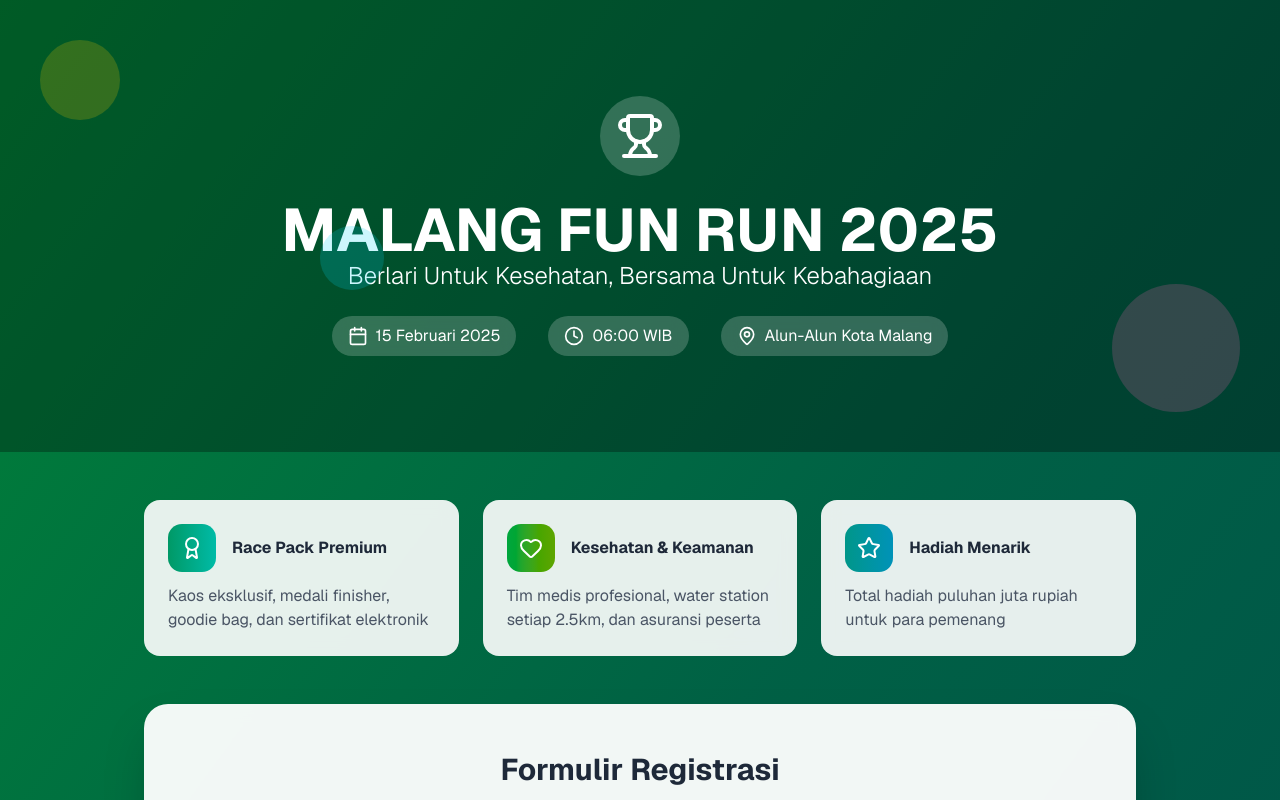
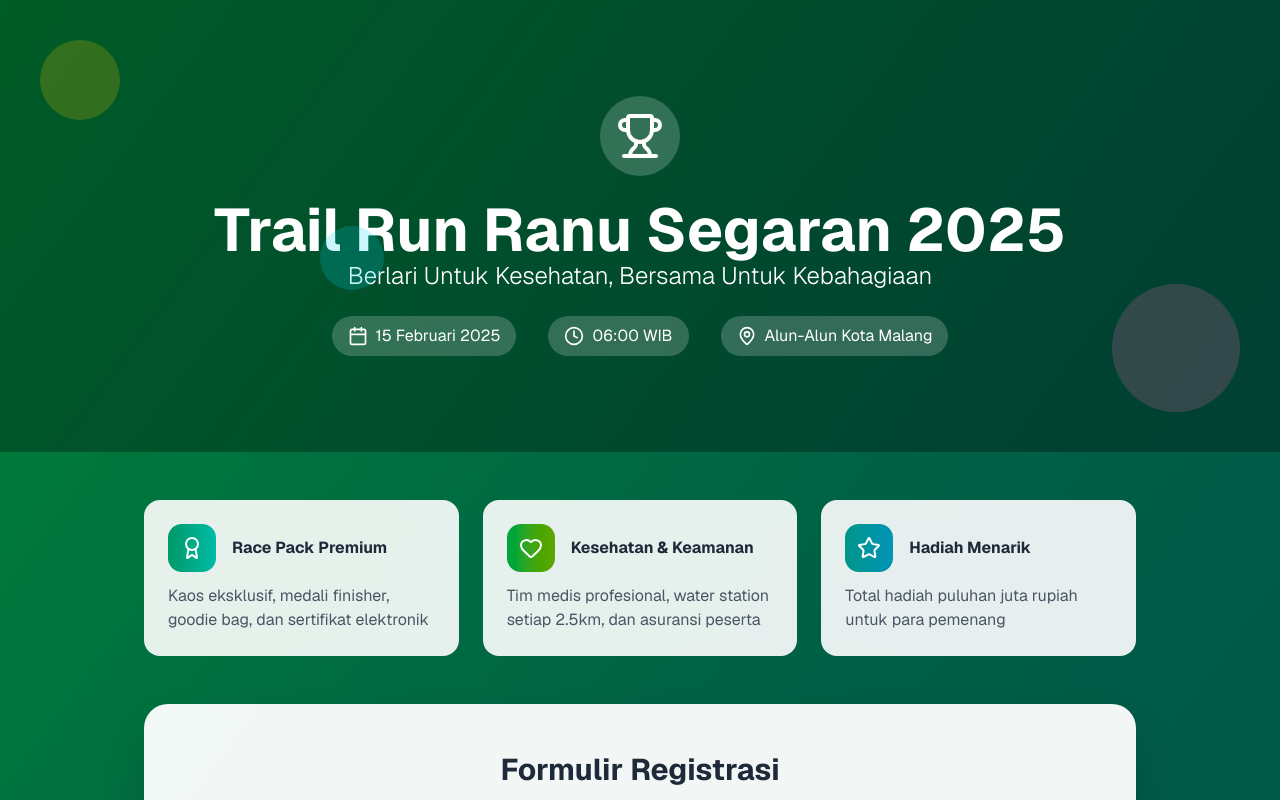
Before and after one commit to galangryandana/funrunv2, a Next.js app: page / in a window 1280 px wide. Shown: the top 800 px of the page. Built offline with nearby package versions, Linux system fonts and the light colour scheme; no server answers.

Commit message:
Update event name from Malang Fun Run to Trail Run Ranu Segaran 2025

```diff
--- a/src/app/layout.tsx
+++ b/src/app/layout.tsx
@@ -19,15 +19,15 @@ const siteUrl = process.env.NEXT_PUBLIC_SITE_URL ?? "https://malangfunrun.local"
 export const metadata: Metadata = {
   metadataBase: new URL(siteUrl),
   title: {
-    default: "Malang Fun Run 2025",
-    template: "%s · Malang Fun Run 2025",
+    default: "Trail Run Ranu Segaran 2025",
+    template: "%s · Trail Run Ranu Segaran 2025",
   },
   description:
-    "Situs registrasi Malang Fun Run 2025 dengan pengalaman pendaftaran modern dan responsif.",
+    "Situs registrasi Trail Run Ranu Segaran 2025 dengan pengalaman pendaftaran modern dan responsif.",
   openGraph: {
-    title: "Malang Fun Run 2025",
+    title: "Trail Run Ranu Segaran 2025",
     description:
-      "Situs registrasi Malang Fun Run 2025 dengan pengalaman pendaftaran modern dan responsif.",
+      "Situs registrasi Trail Run Ranu Segaran 2025 dengan pengalaman pendaftaran modern dan responsif.",
     locale: "id_ID",
     type: "website",
   },
--- a/src/app/page.tsx
+++ b/src/app/page.tsx
@@ -471,7 +471,7 @@ export default function MalangFunRunPage() {
             <Trophy className="w-12 h-12" />
           </div>
           <div>
-            <h1 className="text-4xl md:text-6xl font-bold">MALANG FUN RUN 2025</h1>
+            <h1 className="text-4xl md:text-6xl font-bold">Trail Run Ranu Segaran 2025</h1>
             <p className="text-xl md:text-2xl font-light">Berlari Untuk Kesehatan, Bersama Untuk Kebahagiaan</p>
           </div>
           <div className="flex flex-wrap justify-center gap-4 md:gap-8 text-sm md:text-base">
```
Also changed, not shown: 1 other file (tests, documents, lock files or other folders).
